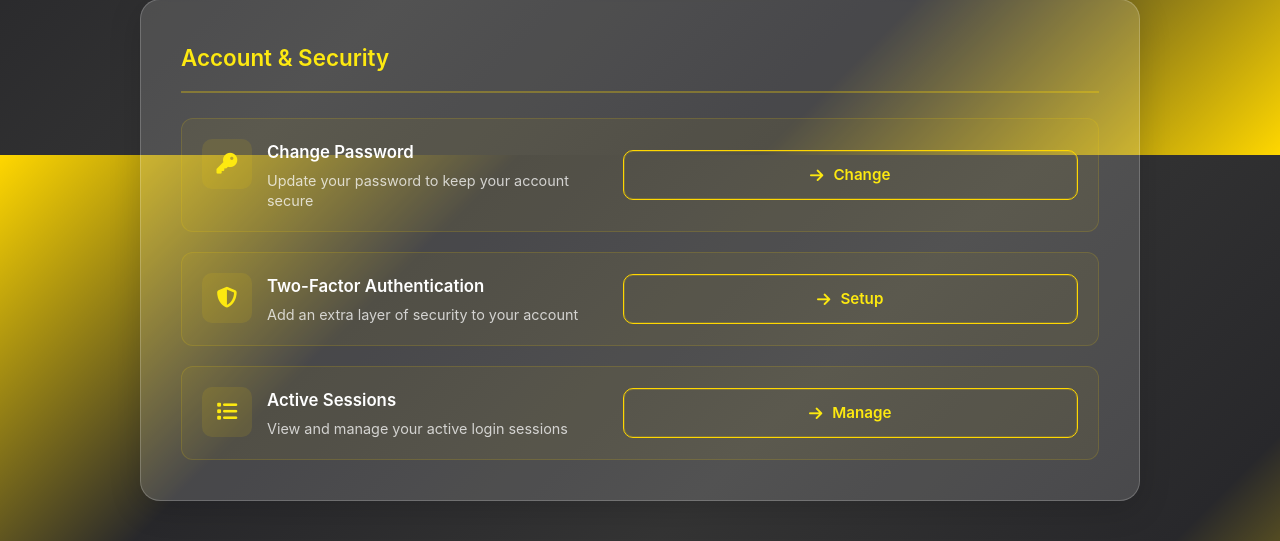
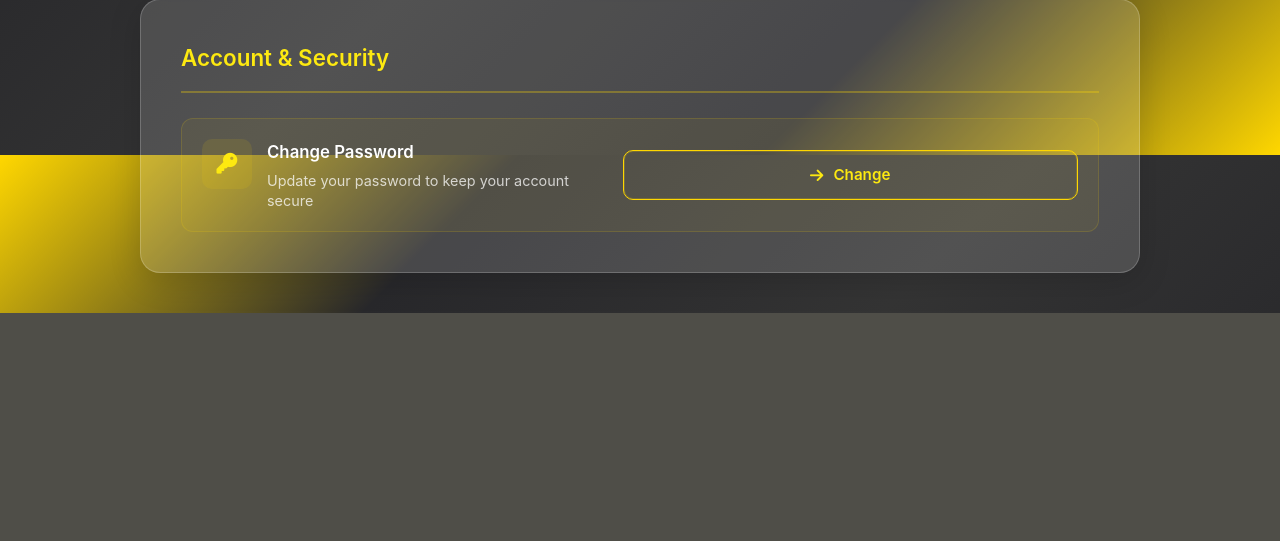
Before and after one commit to HLyH3LL/Alumni-Tracer, a Django app: template account/templates/account/Account_Settings.html in a window 1280 px wide. Shown: the part 2245-2786 px from the top of the page. After the commit the page ends 2558 px from the top, so only its background shows below. Run offline with Django 5.2, Linux system fonts and the light colour scheme; the template is opened without the code that fills it, so the values that code supplies are empty.

Commit message:
Delete buttons

```diff
--- a/account/templates/account/Account_Settings.html
+++ b/account/templates/account/Account_Settings.html
@@ -195,36 +195,6 @@
                         </div>
                         <a href="{% url 'account:password_change' %}" class="btn btn-outline-primary">
                             <i class="fas fa-arrow-right"></i> Change
-                        </a>
-                    </div>
-
-                    <div class="security-item">
-                        <div class="security-info">
-                            <div class="security-icon">
-                                <i class="fas fa-shield-alt"></i>
-                            </div>
-                            <div>
-                                <h5>Two-Factor Authentication</h5>
-                                <p>Add an extra layer of security to your account</p>
-                            </div>
-                        </div>
-                        <a href="#" class="btn btn-outline-primary">
-                            <i class="fas fa-arrow-right"></i> Setup
-                        </a>
-                    </div>
-
-                    <div class="security-item">
-                        <div class="security-info">
-                            <div class="security-icon">
-                                <i class="fas fa-list"></i>
-                            </div>
-                            <div>
-                                <h5>Active Sessions</h5>
-                                <p>View and manage your active login sessions</p>
-                            </div>
-                        </div>
-                        <a href="#" class="btn btn-outline-primary">
-                            <i class="fas fa-arrow-right"></i> Manage
                         </a>
                     </div>
                 </div>
```
